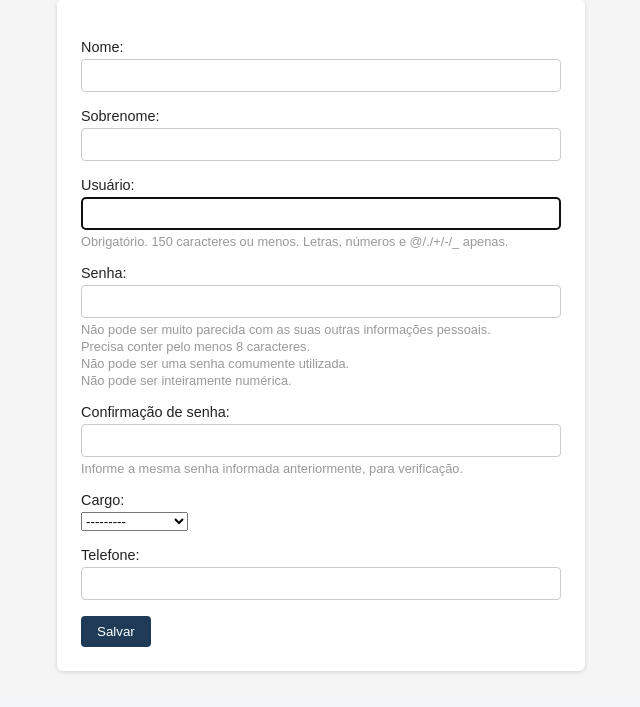
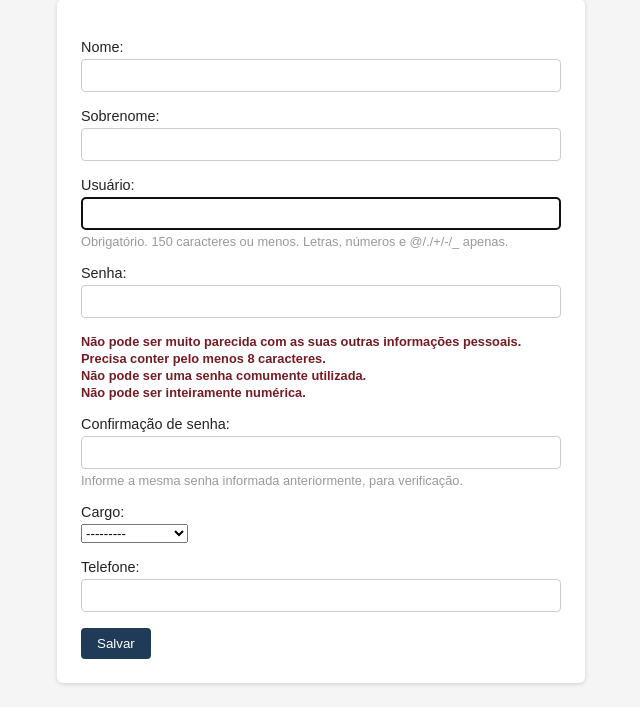
Before and after one commit to crys-k/ProjetoFinal-FULLSTACK, a Django app: page /funcionarios/novo/ in a window 1280 px wide. Shown: the part 130-837 px from the top of the page, without its empty margins (103-743 px from the left). Before the commit the page ends 803 px from the top, so only its background shows below. Run offline with Django 5.2, Linux system fonts and the light colour scheme; the visitor is signed in with stand-in values (Sample User, id 1).

Commit message:
fix: corrige exibicao da mensagem de erro nos formularios

```diff
--- a/imobiliaria/static/imobiliaria/css/style.css
+++ b/imobiliaria/static/imobiliaria/css/style.css
@@ -214,11 +214,12 @@ body {
 }
 
 .formulario ul {
-    margin: -12px 0 16px;
+    margin: 4px 0 0;
     padding: 0;
     list-style: none;
     font-size: 0.8rem;
-    color: #999;
+    color: #721c24;
+    font-weight: bold;
 }
 
 .formulario ul li {
--- a/imobiliaria/templates/imobiliaria/funcionario_form.html
+++ b/imobiliaria/templates/imobiliaria/funcionario_form.html
@@ -8,9 +8,9 @@
     <form method="post" class="formulario">
         {% csrf_token %}
         {% if usuario_form %}
-            {{ usuario_form.as_p }}
+            {% include 'imobiliaria/_partials/_form-campos.html' with form=usuario_form %}
         {% endif %}
-        {{ funcionario_form.as_p }}
+        {% include 'imobiliaria/_partials/_form-campos.html' with form=funcionario_form %}
         <button type="submit" class="botao">Salvar</button>
     </form>
 {% endblock %}
--- a/imobiliaria/templates/imobiliaria/imovel_form.html
+++ b/imobiliaria/templates/imobiliaria/imovel_form.html
@@ -7,7 +7,7 @@
 
     <form method="post" class="formulario">
         {% csrf_token %}
-        {{ form.as_p }}
+        {% include 'imobiliaria/_partials/_form-campos.html' with form=form %}
         <button type="submit" class="botao">Salvar</button>
     </form>
 {% endblock %}
```
